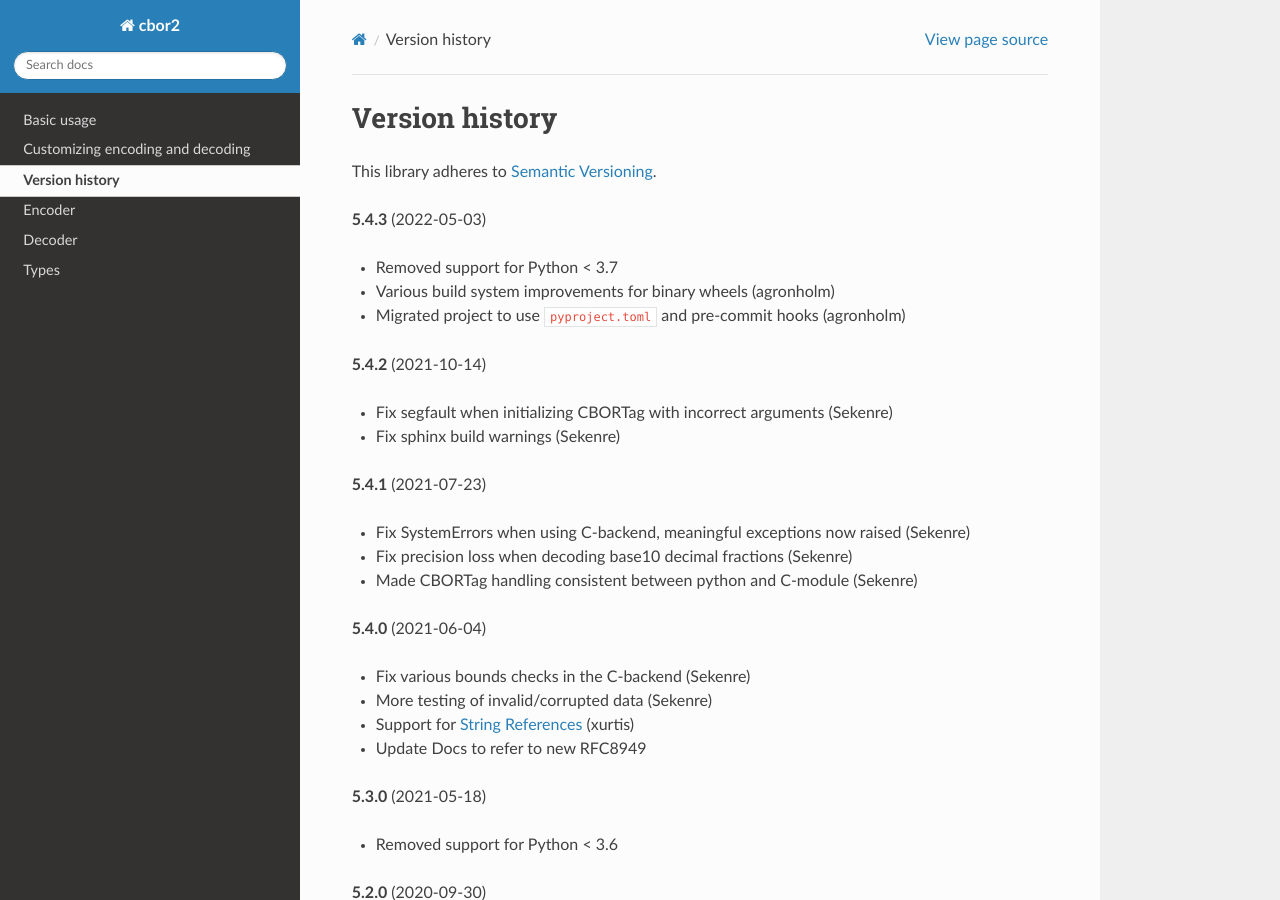
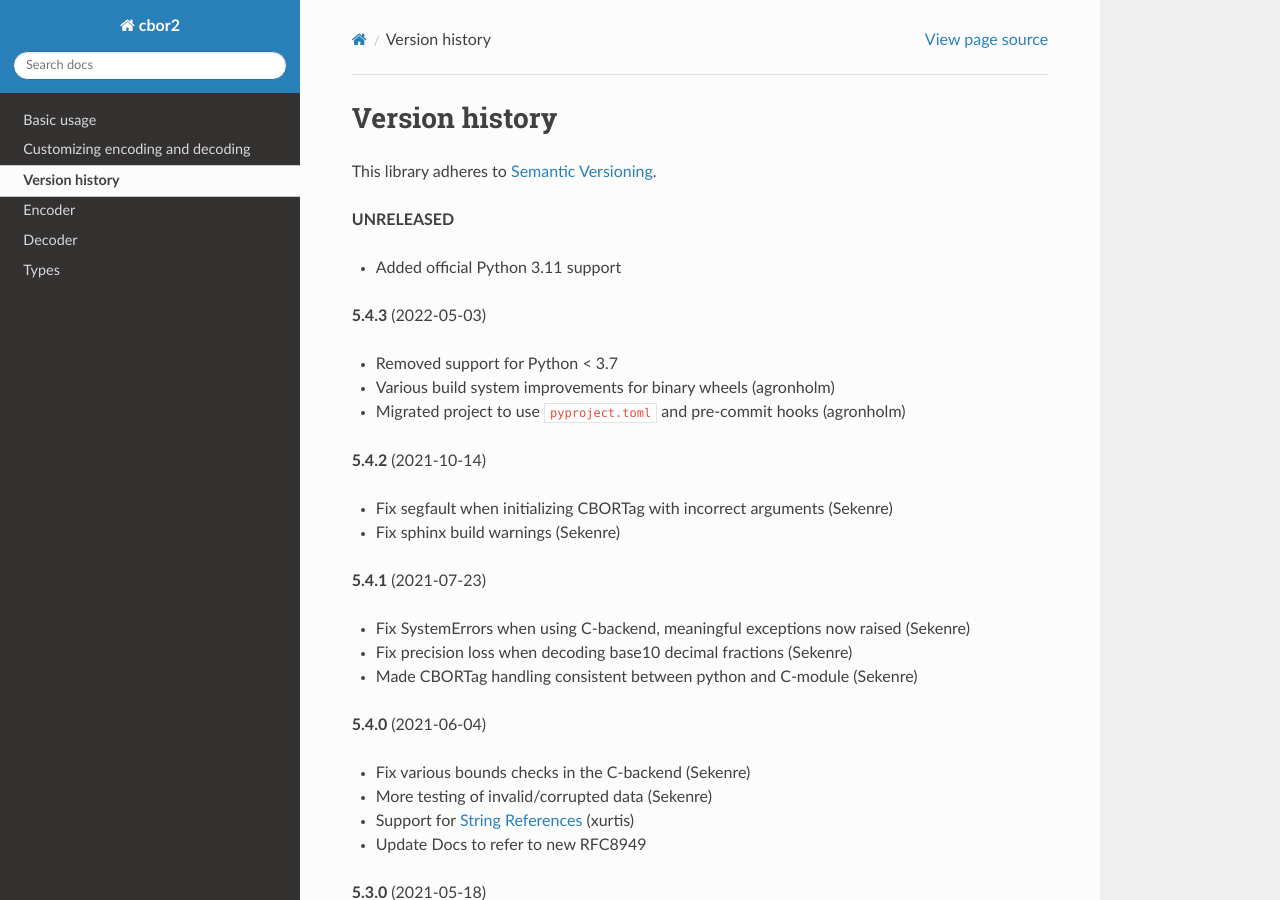
Before and after one commit to agronholm/cbor2, a Sphinx documentation site: the page built from docs/versionhistory.rst, in a window 1280 px wide and 900 px high. Built offline with Sphinx 7.4.7 and the Read the Docs theme 2.0.0, drawn with Linux system fonts in a browser that asks for light colours.

Commit message:
Added release note

```diff
--- a/docs/versionhistory.rst
+++ b/docs/versionhistory.rst
@@ -4,6 +4,10 @@ Version history
 .. currentmodule:: cbor2
 
 This library adheres to `Semantic Versioning <http://semver.org/>`_.
+
+**UNRELEASED**
+
+- Added official Python 3.11 support
 
 **5.4.3** (2022-05-03)
 
```
